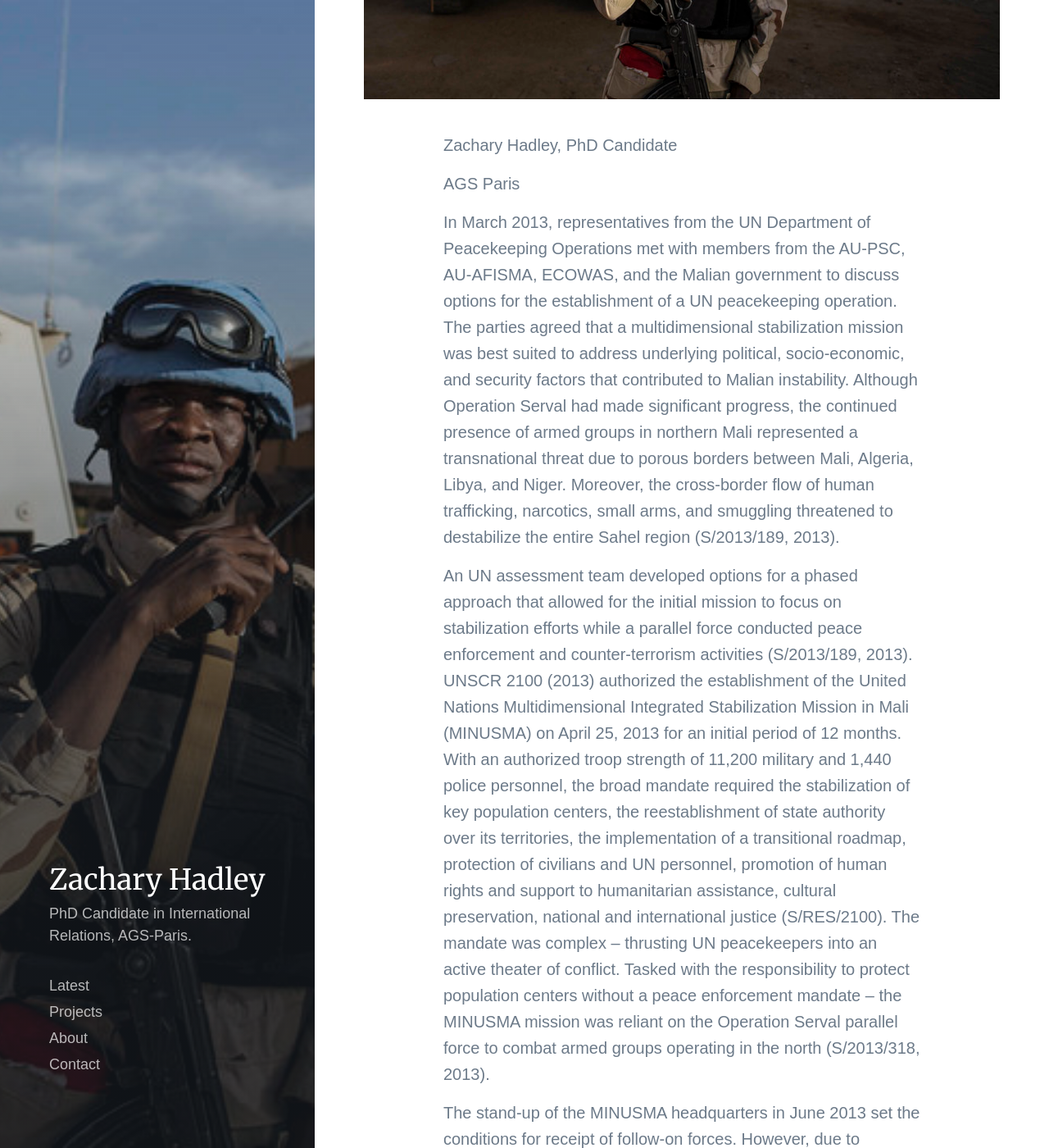
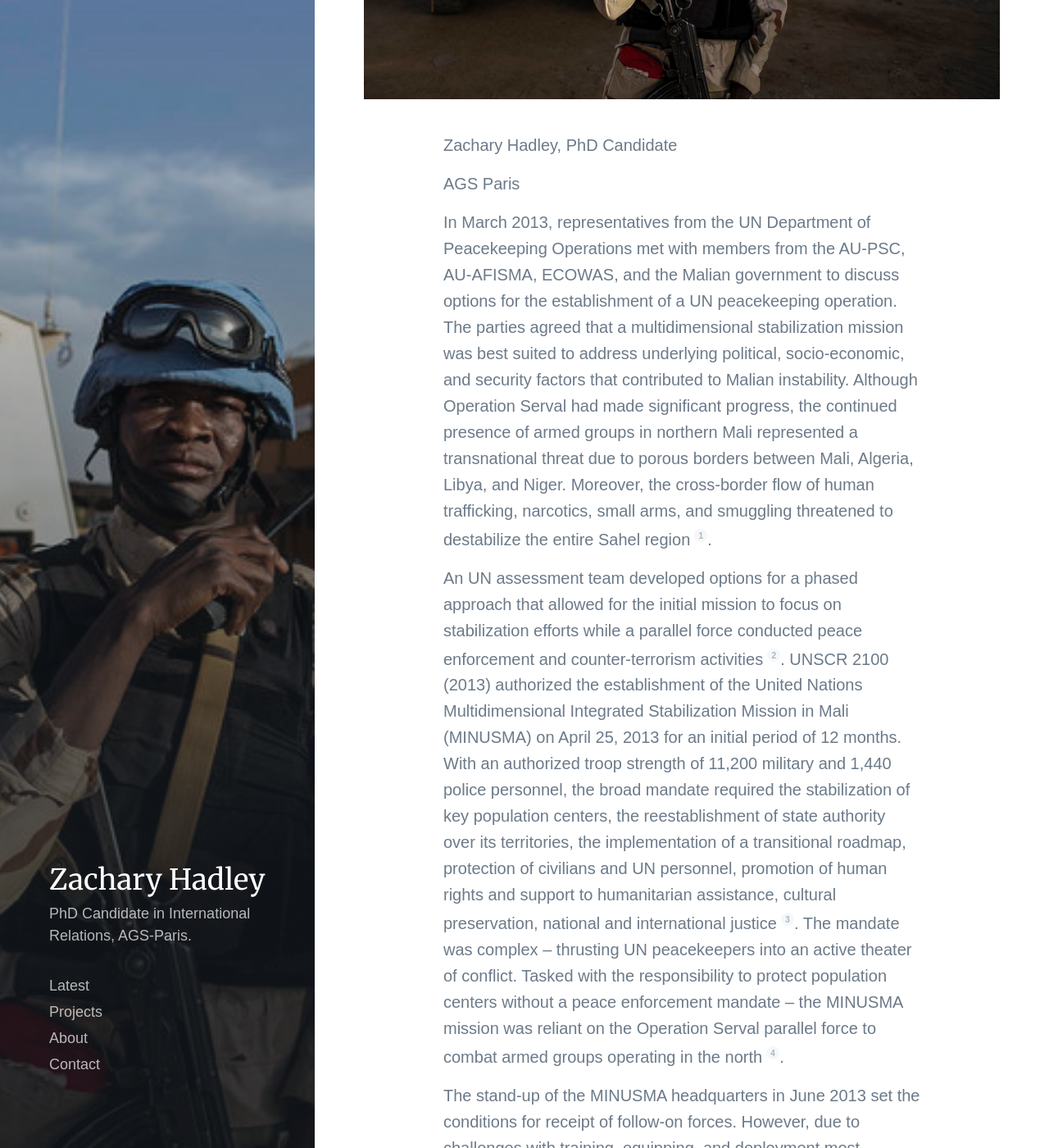
Before and after one commit to zhadley/zhadley.github.io, a Jekyll site: the page built from _projects/minusma.md, in a window 1280 px wide and 1400 px high, scrolled down 658 px. Shown: the whole window at 82% size. Built offline with Jekyll 4.4.1, drawn with Linux system fonts in a browser that asks for light colours; nearby versions of some CDN libraries; some web fonts are replaced; some of the changed text lies outside the part shown.

Commit message:
Update minusma.md

```diff
--- a/_projects/minusma.md
+++ b/_projects/minusma.md
@@ -12,9 +12,9 @@ Zachary Hadley, PhD Candidate
 
 AGS Paris
 
-In March 2013, representatives from the UN Department of Peacekeeping Operations met with members from the AU-PSC, AU-AFISMA, ECOWAS, and the Malian government to discuss options for the establishment of a UN peacekeeping operation. The parties agreed that a multidimensional stabilization mission was best suited to address underlying political, socio-economic, and security factors that contributed to Malian instability. Although Operation Serval had made significant progress, the continued presence of armed groups in northern Mali represented a transnational threat due to porous borders between Mali, Algeria, Libya, and Niger. Moreover, the cross-border flow of human trafficking, narcotics, small arms, and smuggling threatened to destabilize the entire Sahel region (S/2013/189, 2013).
+In March 2013, representatives from the UN Department of Peacekeeping Operations met with members from the AU-PSC, AU-AFISMA, ECOWAS, and the Malian government to discuss options for the establishment of a UN peacekeeping operation. The parties agreed that a multidimensional stabilization mission was best suited to address underlying political, socio-economic, and security factors that contributed to Malian instability. Although Operation Serval had made significant progress, the continued presence of armed groups in northern Mali represented a transnational threat due to porous borders between Mali, Algeria, Libya, and Niger. Moreover, the cross-border flow of human trafficking, narcotics, small arms, and smuggling threatened to destabilize the entire Sahel region[^1].
 
-An UN assessment team developed options for a phased approach that allowed for the initial mission to focus on stabilization efforts while a parallel force conducted peace enforcement and counter-terrorism activities (S/2013/189, 2013). UNSCR 2100 (2013) authorized the establishment of the United Nations Multidimensional Integrated Stabilization Mission in Mali (MINUSMA) on April 25, 2013 for an initial period of 12 months. With an authorized troop strength of 11,200 military and 1,440 police personnel, the broad mandate required the stabilization of key population centers, the reestablishment of state authority over its territories, the implementation of a transitional roadmap, protection of civilians and UN personnel, promotion of human rights and support to humanitarian assistance, cultural preservation, national and international justice (S/RES/2100). The mandate was complex -- thrusting UN peacekeepers into an active theater of conflict. Tasked with the responsibility to protect population centers without a peace enforcement mandate -- the MINUSMA mission was reliant on the Operation Serval parallel force to combat armed groups operating in the north (S/2013/318, 2013).
+An UN assessment team developed options for a phased approach that allowed for the initial mission to focus on stabilization efforts while a parallel force conducted peace enforcement and counter-terrorism activities[^2]. UNSCR 2100 (2013) authorized the establishment of the United Nations Multidimensional Integrated Stabilization Mission in Mali (MINUSMA) on April 25, 2013 for an initial period of 12 months. With an authorized troop strength of 11,200 military and 1,440 police personnel, the broad mandate required the stabilization of key population centers, the reestablishment of state authority over its territories, the implementation of a transitional roadmap, protection of civilians and UN personnel, promotion of human rights and support to humanitarian assistance, cultural preservation, national and international justice[^3]. The mandate was complex -- thrusting UN peacekeepers into an active theater of conflict. Tasked with the responsibility to protect population centers without a peace enforcement mandate -- the MINUSMA mission was reliant on the Operation Serval parallel force to combat armed groups operating in the north[^4].
 
 The stand-up of the MINUSMA headquarters in June 2013 set the conditions for receipt of follow-on forces. However, due to challenges with training, equipping, and deployment most incoming units would not arrive in theater until the end of the calendar year (S/2013/318, 2013). AU-AFISMA forces continued to play a significant role during and after the transition. AU-AFISMA officially “re-hatted’’ to blue helmets during a ceremony in Bamako during which the AU committed its support towards the political process “in a bid to efficiently respond to the multifaceted threat facing this region and the Sahel’’ (“AFISMA Transfers,’’ 2013). Approximately 6,000 military personnel of the total authorized strength of 12,600 were on-hand as MINUSMA assumed the peacekeeping mission on July 1, 2013. Citing domestic security concerns, Nigeria withdrew its contingent of 850 troops from the mission. Reports suggest that the government was not satisfied by the command structure and leadership of MINUSMA. Nigerian Major General Shehu Adbulkadir, who previously commanded the ECOWAS and AU-AFISMA force, was replaced by Rwandan Major General Jean Bosco Kazura. The withdrawal of the Nigerian contingent was seen as “a blow for the new UN force’’ (“Nigeria to withdraw,” 2013).
 
@@ -81,3 +81,11 @@ As a regional power and founding member of ECOWAS, Nigeria scores in the upper q
 Niger and Rwanda provide partial support for the model. Niger as an active contributor to MINUSMA shares a contiguous border with Mali and has taken a lead role in stability efforts across the trans-Sahel region. Recent efforts to increase its trade integration have led to the promotion of tourism, sustainable development, and economic reforms. However, its agricultural-based economy and landlocked nature constrains significant economic growth. Ranked as one of the poorest nations in the world, Niger must confront myriad challenges to develop its economy, contain instability at its borders, and mitigate the growing impacts of climate change. The increased focus on security partnerships to address regional instability led Niger to join the G5 Sahel in 2014. On militarization, Niger scores in the bottom quartile despite robust support to regional peace and security efforts. It also scores high on the autocratic polity measure due to limited progress on increasing its pluralist institutions. Taken together, the results reinforce earlier conclusion that security and normative rationales are inconclusive in terms of contributions. Because of its geographic location, Niger’s active participation in regional institutions will ensure its continued support for African-led peace and security efforts over the coming decade.
 
 Rwanda displays strong scores on governance and regional leadership providing support for both political and institutional rationales. Rwanda has shown steady progress in trade integration within the Central African region since the end of the Congo wars. However, Rwanda must improve its infrastructure to reduce transportation costs associated with its landlocked status and distance to ports. Rwanda’s ability to leverage the East African Community (EAC) intra-regional trade agreements will support economic growth by increasing its export competitiveness. Rwanda stands out as a top contributor to MINUSMA despite its relatively small size and lack of affiliation with ECOWAS. During the past decade, Rwanda has been a reliable contributor citing the lessons-learned from the Rwandan genocide (“Service born of sacrifice,’’ 2018). In June 2013, the UN Secretary General appointed Rwandan Major General Jean Bosco Kazura as commander of the MINUSMA upon transition from AU-AFISMA. Rwandan-native Mbaranga Gasarabwe was appointed as UN Deputy Special Representative for MINUSMA in 2015 after having served as the Assistant Secretary-General for Safety and Security at the UN since 2011. Rwanda’s declaration to support conflict prevention, peace, and stabilization effort within Africa led the state to commit Rwandan troops within Mali.
+
+[^1]: United Nations Security Council S/2013/189. (2013). Report of the SecretaryGeneral on the situation in Mali. Retrieved from <https://documents-ddsny.un.org/doc/UNDOC/GEN/N13/269/64/pdf/N1326964.pdf>
+
+[^2]: Ibid.
+
+[^3]: United Nations Security Council S/RES/2100 (2013). Resolution 2100 (2013) Adopted by the Security Council at its 6952nd meeting, on 25 April 2013. Retrieved from <https://documents-dds-ny.un.org/doc/UNDOC/GEN/N13/314/17>
+
+[^4]: United Nations Security Council S/2013/318. (2013). Republic of Korea, Rwanda, Togo, United Kingdom of Great Britain and Northern Ireland, and United States of America: draft resolution. Retrieved from <https://documentsddsny.un.org/doc/UNDOC/GEN/N13/348/91/pdf/N1334891.pdf>
```
